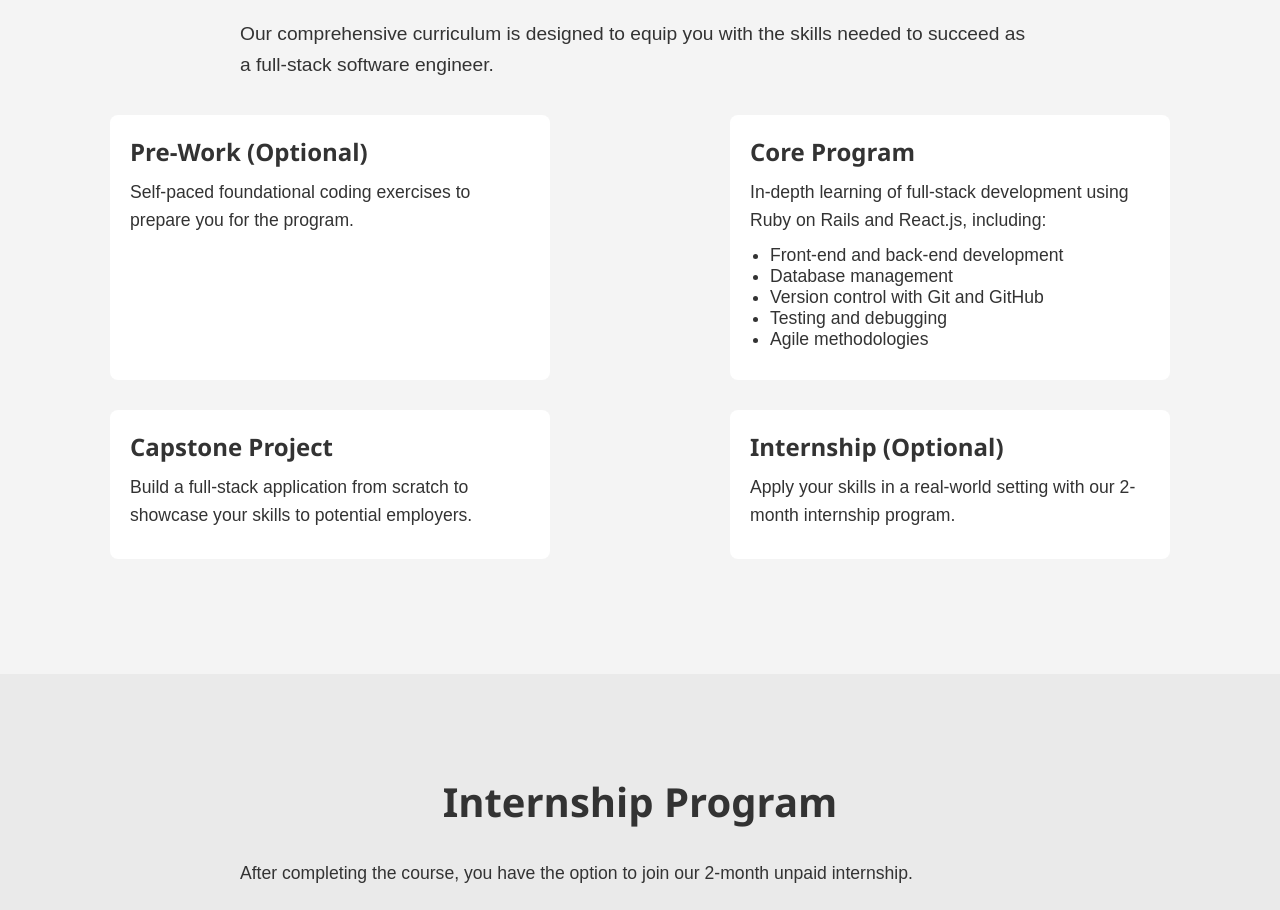
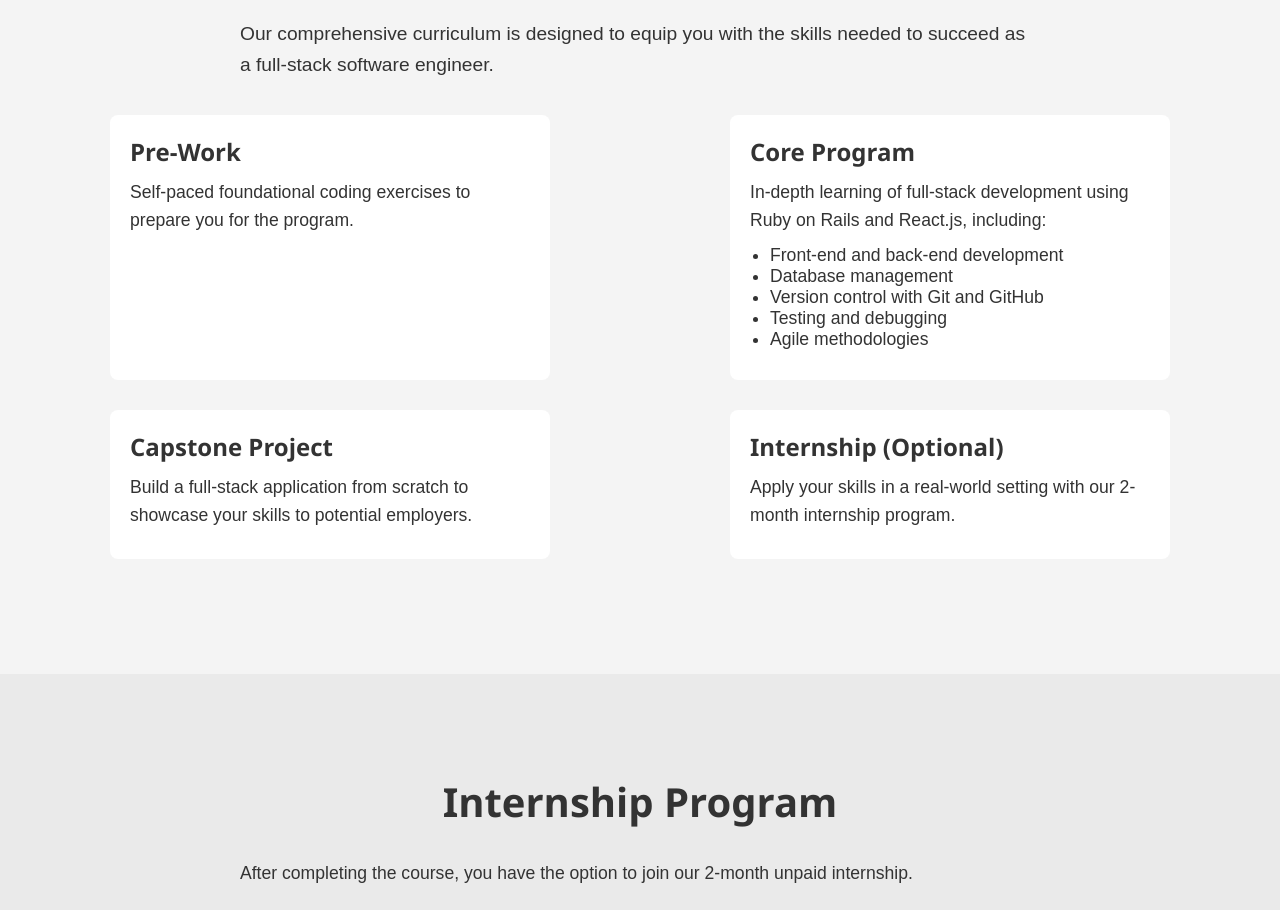
Before and after one commit to leonshimizu/code-school-of-guam, a React (Create React App) app: page / in a window 1280 px wide. Shown: the part 3560-4470 px from the top of the page. Built offline with nearby package versions, Linux system fonts and the light colour scheme.

Commit message:
Remove optional for pre-work

```diff
--- a/src/components/Curriculum.js
+++ b/src/components/Curriculum.js
@@ -11,7 +11,7 @@ function Curriculum() {
       </p>
       <div className="curriculum-content">
         <div className="curriculum-item">
-          <h3>Pre-Work (Optional)</h3>
+          <h3>Pre-Work</h3>
           <p>
             Self-paced foundational coding exercises to prepare you for the program.
           </p>
```
